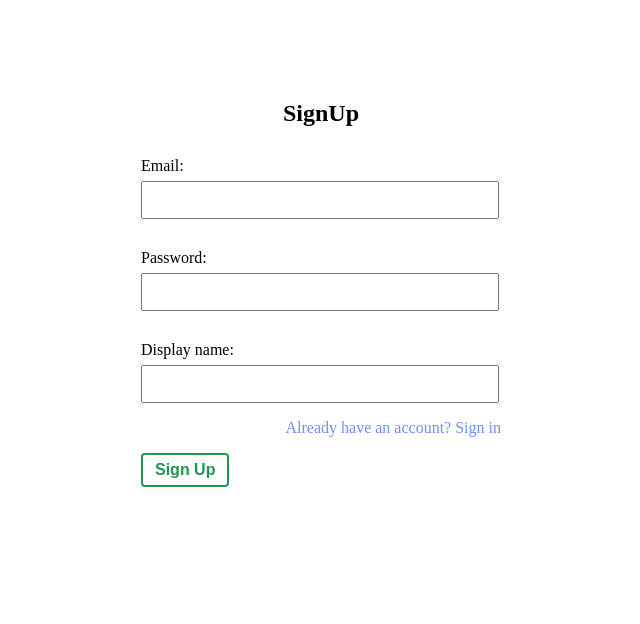
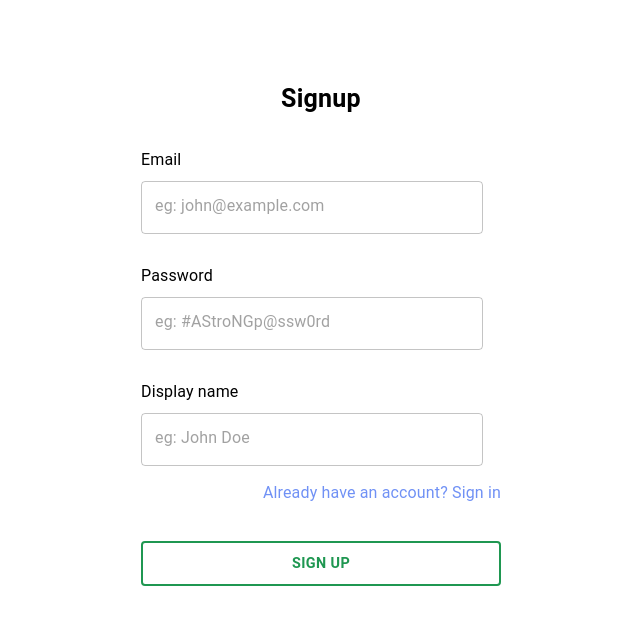
Before and after one commit to Surjendu-kar/SkySight, a React (Vite) app: page /signup in a window 1280 px wide. Shown: the top 624 px of the page, without its empty margins (319-959 px from the left). Built offline with nearby package versions, Linux system fonts and the light colour scheme; no server answers.

Commit message:
style: update signup page UI

```diff
--- a/src/routes/Signup.tsx
+++ b/src/routes/Signup.tsx
@@ -1,4 +1,4 @@
-import { styled } from "@mui/material";
+import { Button, styled, TextField, Typography } from "@mui/material";
 import { useState } from "react";
 import { useSignup } from "../hooks/useSignup";
 import { useNavigate } from "react-router-dom";
@@ -7,16 +7,15 @@ const Form = styled("form")(() => ({
   maxWidth: "360px",
   margin: "60px auto",
   padding: "20px",
+
   "& span": {
     display: "block",
     marginBottom: "6px",
   },
-  "& input": {
-    padding: "8px 6px",
-    fontSize: "1em",
-    color: "#777",
-    width: "100%",
-  },
+
+  'input:-webkit-autofill': {
+    '-webkit-box-shadow': '0 0 0px 1000px white inset',
+  }
 }));
 
 const Label = styled("label")(() => ({
@@ -24,15 +23,18 @@ const Label = styled("label")(() => ({
   margin: "30px auto",
 }));
 
-const CustomBtn = styled("button")(() => ({
+const CustomBtn = styled(Button)(() => ({
   background: "none",
   border: "2px solid #1f9751",
-  padding: "6px 12px",
+  padding: "8px 12px",
   borderRadius: "4px",
   color: "#1f9751",
   fontWeight: "bold",
   cursor: "pointer",
-  fontSize: "1em",
+  fontSize: ".9rem",
+  width: "100%",
+  marginTop: 20,
+
   "&:hover": {
     background: "#1f9751",
     color: "#fff",
@@ -42,9 +44,10 @@ const CustomBtn = styled("button")(() => ({
 const RightAlignedDiv = styled("div")(() => ({
   textAlign: "right",
   marginBottom: "1rem",
+  marginTop: 15,
 }));
 
-const StyledNavigationButton = styled("p")(() => ({
+const StyledNavigationButton = styled(Typography)(() => ({
   cursor: "pointer",
   color: "#7091F5",
 }));
@@ -72,33 +75,43 @@ function SignUp() {
 
   return (
     <Form onSubmit={handleSubmit}>
-      <h2 style={{ textAlign: "center" }}>SignUp</h2>
+      <Typography component='h2' sx={{ textAlign: 'center', fontWeight: 600, fontSize: 25 }}>
+        Signup
+      </Typography>
 
       <Label>
-        <span>Email:</span>
-        <input
+        <Typography component='span'>Email</Typography>
+
+        <TextField
           type="email"
           onChange={(e) => setEmail(e.target.value)}
           style={{ width: "95%" }}
           value={email}
+          placeholder="eg: john@example.com"
+          autoComplete="off"
         />
+
       </Label>
       <Label>
-        <span>Password:</span>
-        <input
+        <Typography component='span'>Password</Typography>
+        <TextField
           type="password"
           onChange={(e) => setPassword(e.target.value)}
           style={{ width: "95%" }}
           value={password}
+          placeholder="eg: #AStroNGp@ssw0rd"
+          autoComplete="off"
         />
       </Label>
       <Label sx={{ marginBottom: 0 }}>
-        <span>Display name:</span>
-        <input
+        <Typography component='span'>Display name</Typography>
+        <TextField
           type="text"
           onChange={(e) => setDisplayName(e.target.value)}
           style={{ width: "95%" }}
           value={displayName}
+          placeholder="eg: John Doe"
+          autoComplete="off"
         />
       </Label>
       <RightAlignedDiv>
@@ -111,8 +124,8 @@ function SignUp() {
         {isPending ? "Loading..." : "Sign Up"}
       </CustomBtn>
 
-      {error && <p style={{ fontSize: "1rem" }}>{error}</p>}
-    </Form>
+      {error && <Typography style={{ fontSize: "1rem" }}>{error}</Typography>}
+    </Form >
   );
 }
 
```
